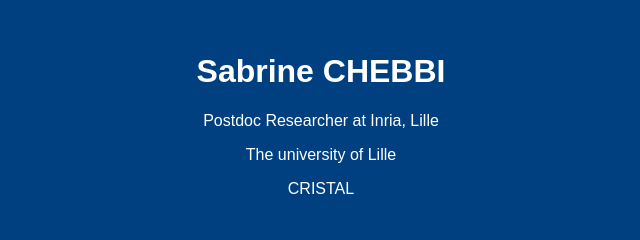
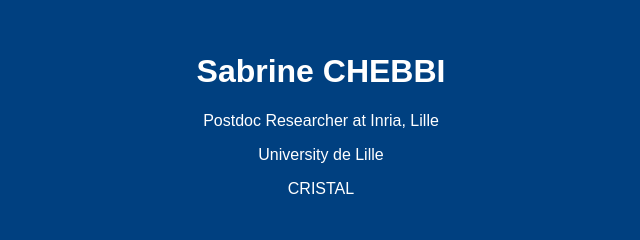
Before and after one commit to SchebbiHa/Sabrine-CHEBBI.github.io, a plain HTML site: page index.html in a window 1280 px wide. Shown: the top 240 px of the page, 319-959 px from the left. Drawn offline with Linux system fonts and the light colour scheme.

Commit message:
Update index.html

```diff
--- a/index.html
+++ b/index.html
@@ -41,13 +41,13 @@
 <header>
   <h1>Sabrine CHEBBI</h1>
   <p> Postdoc Researcher at Inria, Lille </p>
-   <p> The university of Lille </p>
+   <p> University de Lille </p>
   <p> CRISTAL </p>
 </header>
 
 <section>
   <h2>About Me</h2>
-  <p>I was a Postdoctoral researcher at <strong> AIMS </strong>
+  <p> I was a Postdoctoral researcher at <strong> AIMS </strong>
 AIMS, South Africa and a member of <strong> the Decision Making team of the Computer Science Department <strong> ,
     at the <strong>  University of Tübingen <strong> .
     Before that, I was a PhD at the laboratory : <strong>  Nonlinear Analysis and Geometry <strong> , LR21ES08,
```
